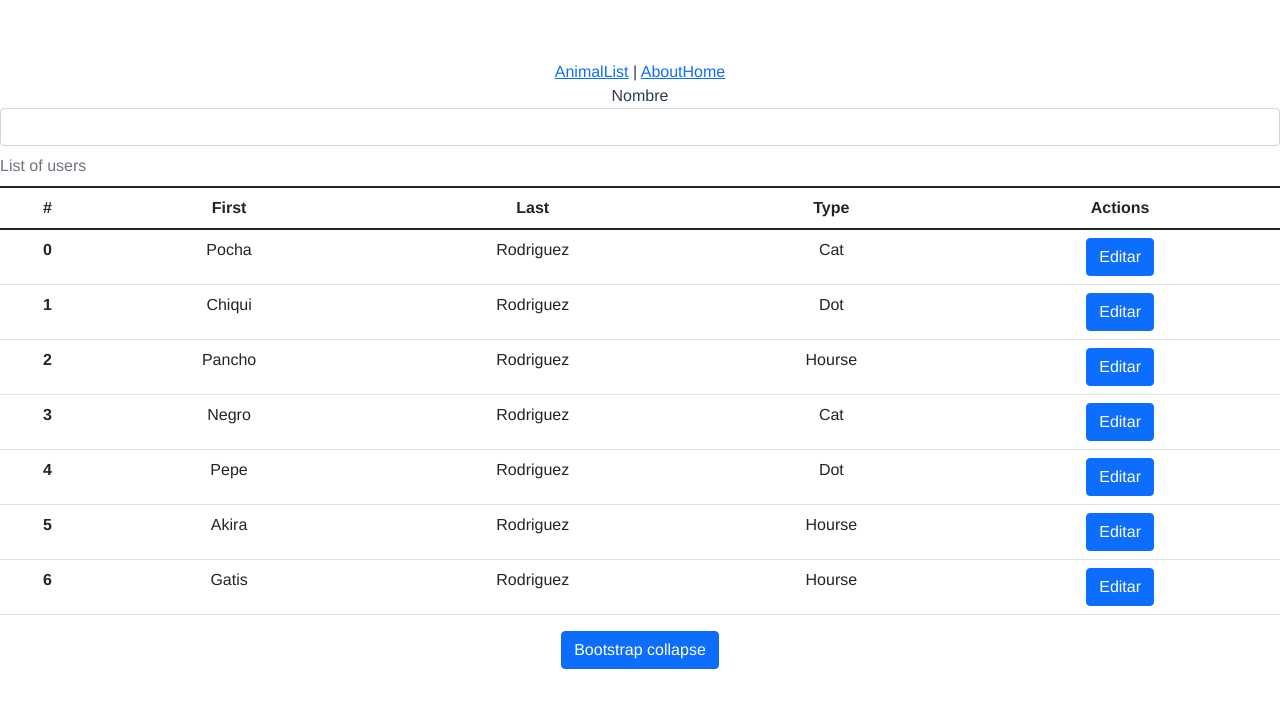
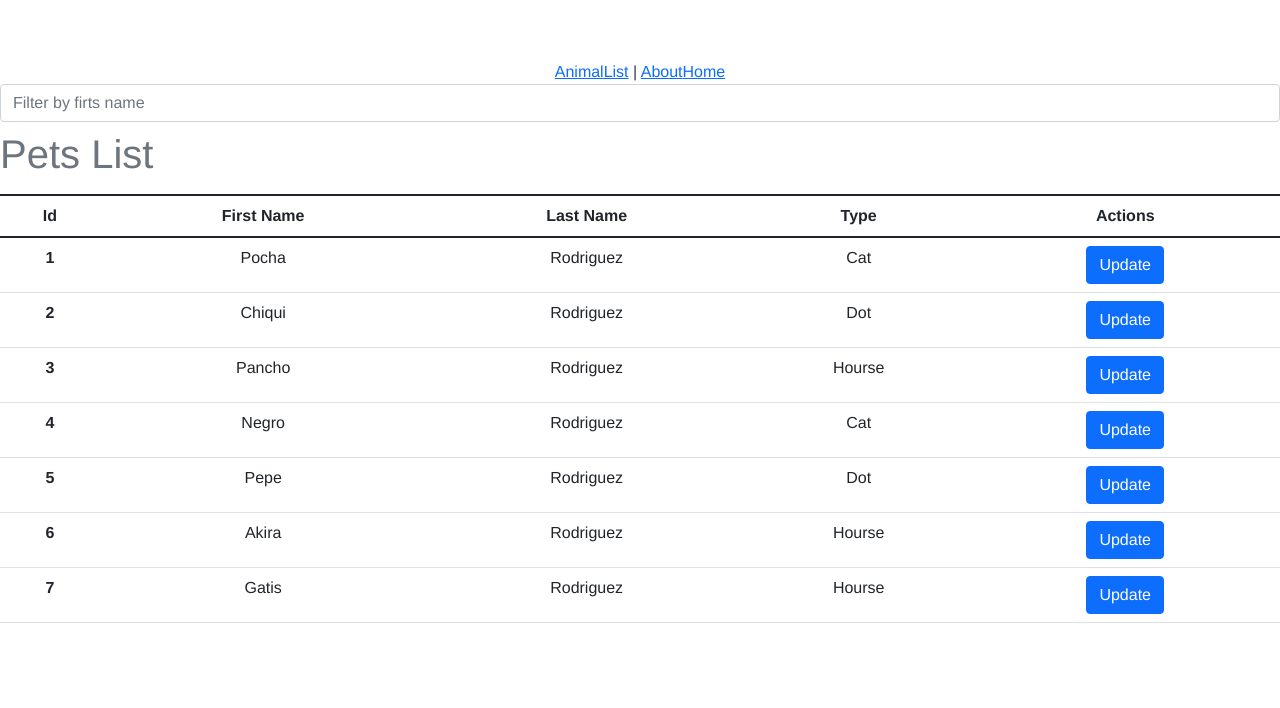
Before and after one commit to cvrodriguez/pet-shop, a Vue app: page / in a window 1280 px wide. Shown: the top 708 px of the page. Built offline with nearby package versions, Linux system fonts and the light colour scheme.

Commit message:
List with state managment

```diff
--- a/package.json
+++ b/package.json
@@ -12,7 +12,8 @@
     "bootstrap": "^5.1.3",
     "core-js": "^3.6.5",
     "vue": "^3.0.0",
-    "vue-router": "^4.0.12"
+    "vue-router": "^4.0.12",
+    "vuex": "^4.0.2"
   },
   "devDependencies": {
     "@vue/cli-plugin-babel": "~4.5.0",
--- a/src/components/AnimalList.vue
+++ b/src/components/AnimalList.vue
@@ -1,38 +1,38 @@
 <template>
   <div>
     <div class="form-group">
-      <label> Nombre</label>
-      <input type="text" class="form-control" v-model="filterField"/>
+      <input type="text" class="form-control" v-model="filterField" placeholder="Filter by firts name"/>
     </div>
     <table class="table caption-top">
       <caption>
-        List of users
+       <h1>  Pets List </h1>
       </caption>
       <thead>
         <tr>
-          <th scope="col">#</th>
-          <th scope="col">First</th>
-          <th scope="col">Last</th>
+          <th scope="col">Id</th>
+          <th scope="col">First Name</th>
+          <th scope="col">Last Name</th>
           <th scope="col">Type</th>
           <th scope="col">Actions</th>
         </tr>
       </thead>
       <tbody >
-        <tr id="array-with-index" v-for="(animal, index ) in filteredList" :key="animal.name"  >
-          <th scope="row" >{{index}}</th>
+        <tr id="array-with-index" v-for=" animal in filteredList " :key="animal.id"  >
+          <th scope="row" >{{animal.id}}</th>
           <td>{{ animal.name }}</td>
           <td>{{ animal.lastname }}</td>
           <td>{{ animal.type }}</td>
-          <td><button type="button" class="btn btn-primary" @click="goToAnimal(animal.id)">Editar</button></td>
+          <td><button type="button" class="btn btn-primary" @click="goToAnimal(animal.id)">Update</button></td>
 
         </tr>
       </tbody>
     </table>
-    <button class="btn btn-primary">Bootstrap collapse</button>
+
   </div>
 </template>
 
 <script>
+import { mapState} from 'vuex'
 export default {
   name: "List",
   props: {
@@ -40,64 +40,7 @@ export default {
   },
   data() {
     return {
-      animals: [
-        {
-          id: 1,
-          name: "Pocha ",
-          lastname: "Rodriguez ",
-          type: "Cat",
-          age: 0,
-          rh: "0+",
-        },
-        {
-          id: 2,
-          name: "Chiqui ",
-          lastname: "Rodriguez ",
-          type: "Dot",
-          age: 0,
-          rh: "0+",
-        },
-        {
-          id: 3,
-          name: "Pancho ",
-          lastname: "Rodriguez ",
-          type: "Hourse",
-          age: 0,
-          rh: "0+",
-        },
-        {
-          id: 4,
-          name: "Negro ",
-          lastname: "Rodriguez ",
-          type: "Cat",
-          age: 0,
-          rh: "0+",
-        },
-        {
-          id: 5,
-          name: "Pepe ",
-          lastname: "Rodriguez ",
-          type: "Dot",
-          age: 0,
-          rh: "0+",
-        },
-        {
-          id: 6,
-          name: "Akira ",
-          lastname: "Rodriguez ",
-          type: "Hourse",
-          age: 0,
-          rh: "0+",
-        },
-        {
-          id: 7,
-          name: "Gatis ",
-          lastname: "Rodriguez ",
-          type: "Hourse",
-          age: 0,
-          rh: "0+",
-        },
-      ],
+
       filterField: "",
     };
   },
@@ -109,6 +52,9 @@ export default {
           .includes(this.filterField.toLowerCase());
       });
     },
+
+    ...mapState(['animals'])
+
   },
   methods: {
 
--- a/src/main.js
+++ b/src/main.js
@@ -3,6 +3,10 @@ import App from './App.vue'
 import "bootstrap/dist/css/bootstrap.min.css"
 import "bootstrap"
 import router from './router'
+import { store } from './store/store'
 
 
-createApp(App).use(router).mount('#app')
+createApp(App)
+.use(router)
+.use(store)
+.mount('#app')
--- /dev/null
+++ b/src/store/store.js
@@ -0,0 +1,66 @@
+import { createStore } from 'vuex'
+
+export const store = createStore({
+  state () {
+    return {
+        animals: [
+            {
+              id: 1,
+              name: "Pocha ",
+              lastname: "Rodriguez ",
+              type: "Cat",
+              age: 0,
+              rh: "0+",
+            },
+            {
+              id: 2,
+              name: "Chiqui ",
+              lastname: "Rodriguez ",
+              type: "Dot",
+              age: 0,
+              rh: "0+",
+            },
+            {
+              id: 3,
+              name: "Pancho ",
+              lastname: "Rodriguez ",
+              type: "Hourse",
+              age: 0,
+              rh: "0+",
+            },
+            {
+              id: 4,
+              name: "Negro ",
+              lastname: "Rodriguez ",
+              type: "Cat",
+              age: 0,
+              rh: "0+",
+            },
+            {
+              id: 5,
+              name: "Pepe ",
+              lastname: "Rodriguez ",
+              type: "Dot",
+              age: 0,
+              rh: "0+",
+            },
+            {
+              id: 6,
+              name: "Akira ",
+              lastname: "Rodriguez ",
+              type: "Hourse",
+              age: 0,
+              rh: "0+",
+            },
+            {
+              id: 7,
+              name: "Gatis ",
+              lastname: "Rodriguez ",
+              type: "Hourse",
+              age: 0,
+              rh: "0+",
+            },
+          ],
+    }
+  }
+})
```
Also changed, not shown: 1 other file (tests, documents, lock files or other folders).
